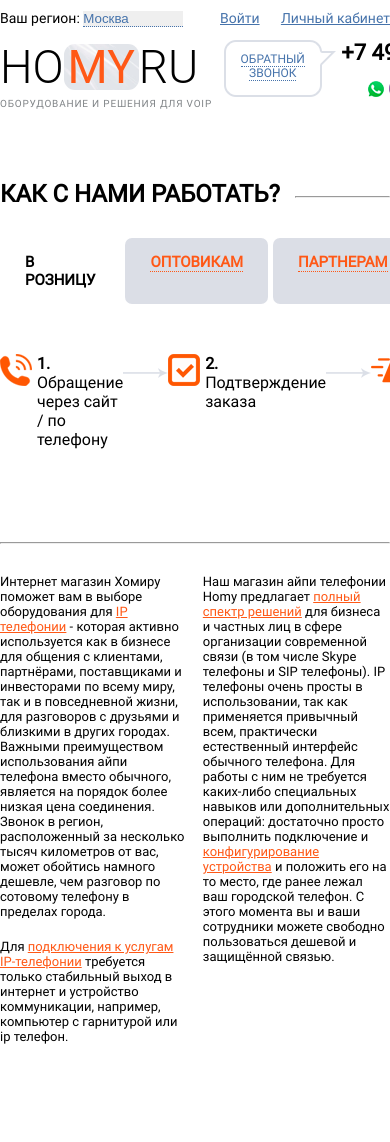
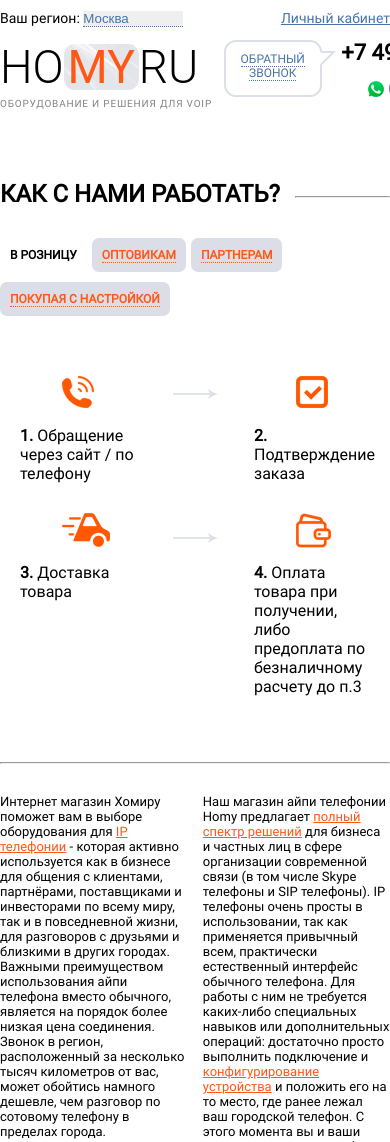
Before and after one commit to itbasket/pm-project-1, a plain HTML site: page index.html in a window 390 px wide. Shown: the top 1142 px of the page. Before the commit the page ends 1064 px from the top, so only its background shows below. Drawn offline with Linux system fonts and the light colour scheme.

Commit message:
Исправлено отображение блока с шагами для мобильной версии

```diff
--- a/index.html
+++ b/index.html
@@ -414,13 +414,11 @@
           </div>
           <div class="workItem workArrow"></div>
           <div class="workItem workApprove">
-            <b>2.</b> Подтверждение<br>
-            заказа
+            <b>2.</b> Подтверждение заказа
           </div>
           <div class="workItem workArrow"></div>
           <div class="workItem workShipping">
-            <b>3.</b> Доставка<br>
-            товара
+            <b>3.</b> Доставка товара
           </div>
           <div class="workItem workArrow"></div>
           <div class="workItem workPayment">
--- a/styles/index.css
+++ b/styles/index.css
@@ -39,7 +39,7 @@
 }
 
 .authorization {
-    width: 170px;
+    min-width: 170px;
 }
 
 .authorization a,
--- a/styles/mobile.css
+++ b/styles/mobile.css
@@ -70,6 +70,7 @@
 }
 
 @media all and (max-width: 750px) {
+    .headerMain .authorization > a:nth-child(1),
     .advertisingColumn,
     .popularProductBlock,
     .keyBrandBlock,
@@ -78,4 +79,43 @@
     .numberBlock {
         display: none;
     }
+
+    .headerMain .authorization {
+        min-width: 10px;
+    }
+
+    .workItem.workPhone,
+    .workItem.workApprove,
+    .workItem.workShipping,
+    .workItem.workPayment {
+        width: 40%;
+        min-width: 125px;
+        padding: 50px 20px 30px;
+    }
+
+    .workItem.workPhone::before,
+    .workItem.workApprove::before,
+    .workItem.workShipping::before,
+    .workItem.workPayment::before {
+        left: 40%;
+    }
+
+    .workItem.workArrow {
+        width: 10%;
+    }
+
+    .workItem.workArrow:nth-child(4) {
+        display: none;
+    }
+
+    .workTabs,
+    .workContent {
+        flex-wrap: wrap;
+    }
+
+    .workTab {
+        font-size: 12px;
+        padding: 10px;
+        margin-bottom: 10px;
+    }
 }
```
